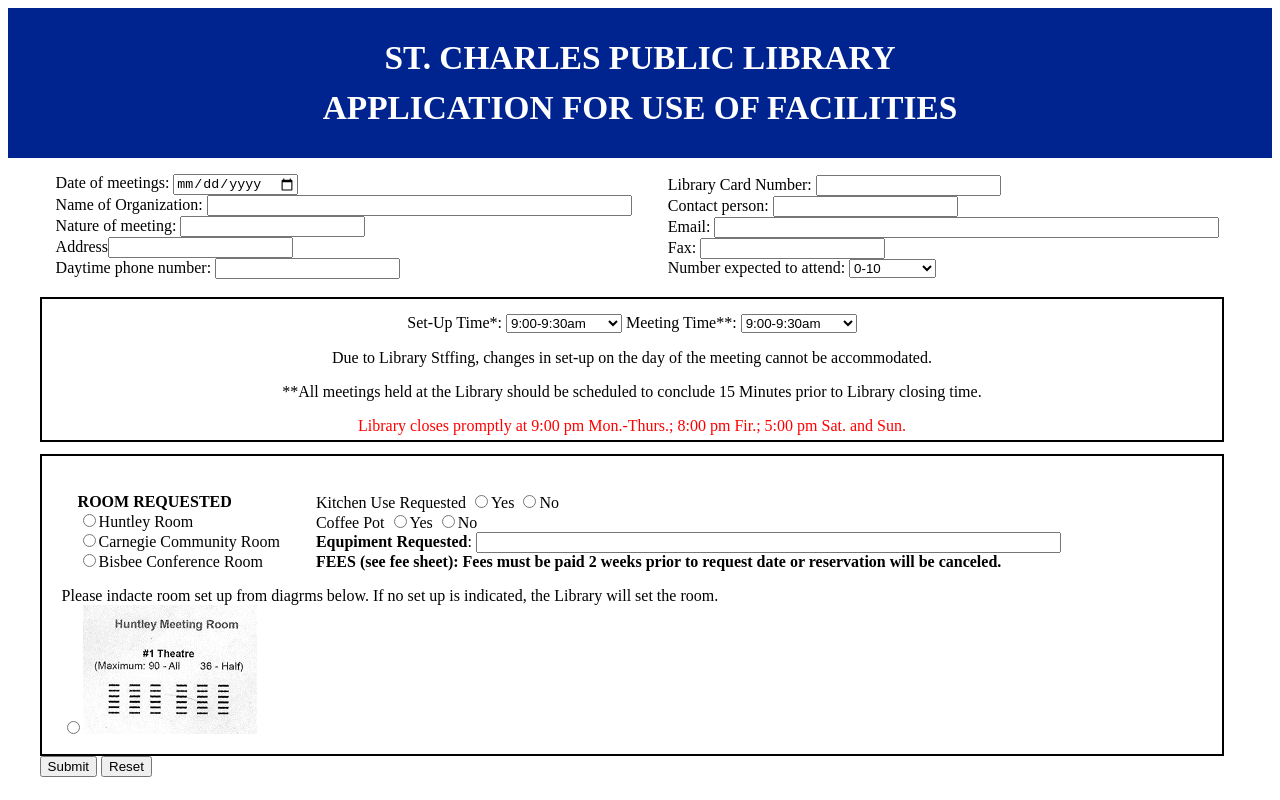
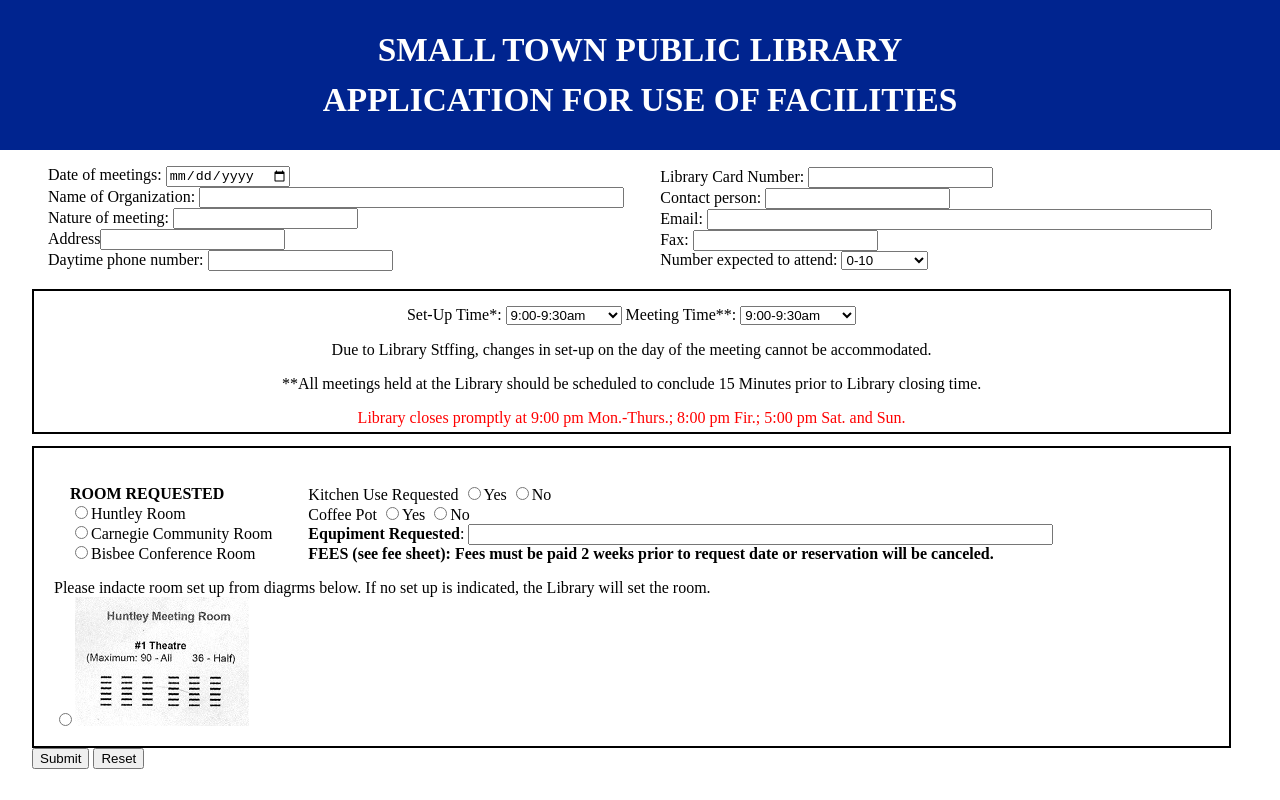
Before and after one commit to squadguy/scheduler, a plain HTML site: page index.html in a window 1280 px wide. Drawn offline with nearby package versions, Linux system fonts and the light colour scheme.

Commit message:
Update CSS

```diff
--- a/css/main.css
+++ b/css/main.css
@@ -1,15 +1,22 @@
-.header {
+body {
+	padding:0;
+	margin: 0;
+}
+
+header {
 	background-color: #00248F;
 	height: 150px;
 	line-height: 50px;
+	margin: 0;
 }
 
-h1 {
-	"Tahoma", "Geneva", sans-serif;
+header h1 {
+	/*font-family: sans-serif;*/
 	color: white;
 	font-size: 25pt;
 	text-align: center;
 	padding-top: 25px;
+	margin: 0;
 }
 
 
@@ -20,6 +27,10 @@ h1 {
 .row {
 	display: inline-block;
 	margin: 1em;
+	/*float: left;
+	width: 42%;
+	margin: 2%;*/
+
 
 }
 
@@ -51,6 +62,6 @@ h1 {
 }
 
 .indent {
-	margin-left: 10px
+	margin-left: 10px;
 	padding-left: 10px;
  }
--- a/index.html
+++ b/index.html
@@ -4,9 +4,9 @@
     <link rel="stylesheet" type="text/css" href="css/main.css">
   </head>
   <body>
-    <div class="header">
-      <h1>ST. CHARLES PUBLIC LIBRARY <br>APPLICATION FOR USE OF FACILITIES</h1>
-    </div>
+ 	<header>
+      <h1>SMALL TOWN PUBLIC LIBRARY <br>APPLICATION FOR USE OF FACILITIES</h1>
+    </header>
       <form action="formScript.php" method="POST">
         <div class="container">
           <div class="top">
@@ -120,9 +120,9 @@
 	    </div>
 	      <input type="submit" value="Submit" />
 	      <input type="reset" value="Reset" />
-
-        </form>
+	    </form>
       </div>
     </div>
+    <script src="https://ajax.googleapis.com/ajax/libs/jquery/2.1.3/jquery.min.js"></script>
   </body>
 </html>
```
